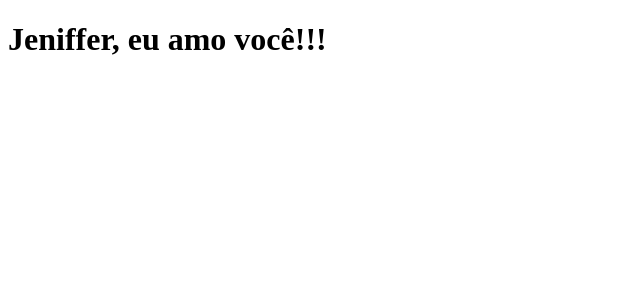
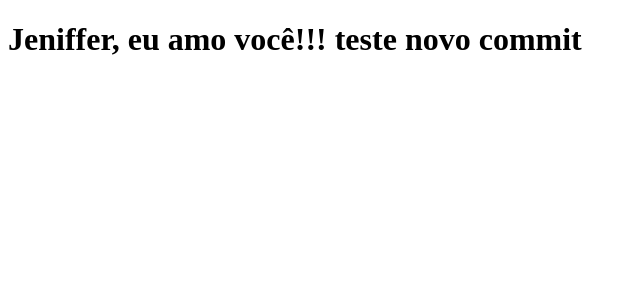
Before and after one commit to RRanna/clone-tabnews, a Next.js app: page / in a window 1280 px wide. Shown: the top 300 px of the page, without its empty margins (0-640 px from the left). Built offline with nearby package versions, Linux system fonts and the light colour scheme.

Commit message:
altereio texto para testar um novo commit pela vercel

```diff
--- a/pages/index.js
+++ b/pages/index.js
@@ -1,5 +1,5 @@
 function Home() {
-    return <h1>Jeniffer, eu amo você!!!</h1>
+    return <h1>Jeniffer, eu amo você!!! teste novo commit</h1>
 }
 
 export default Home;
```
